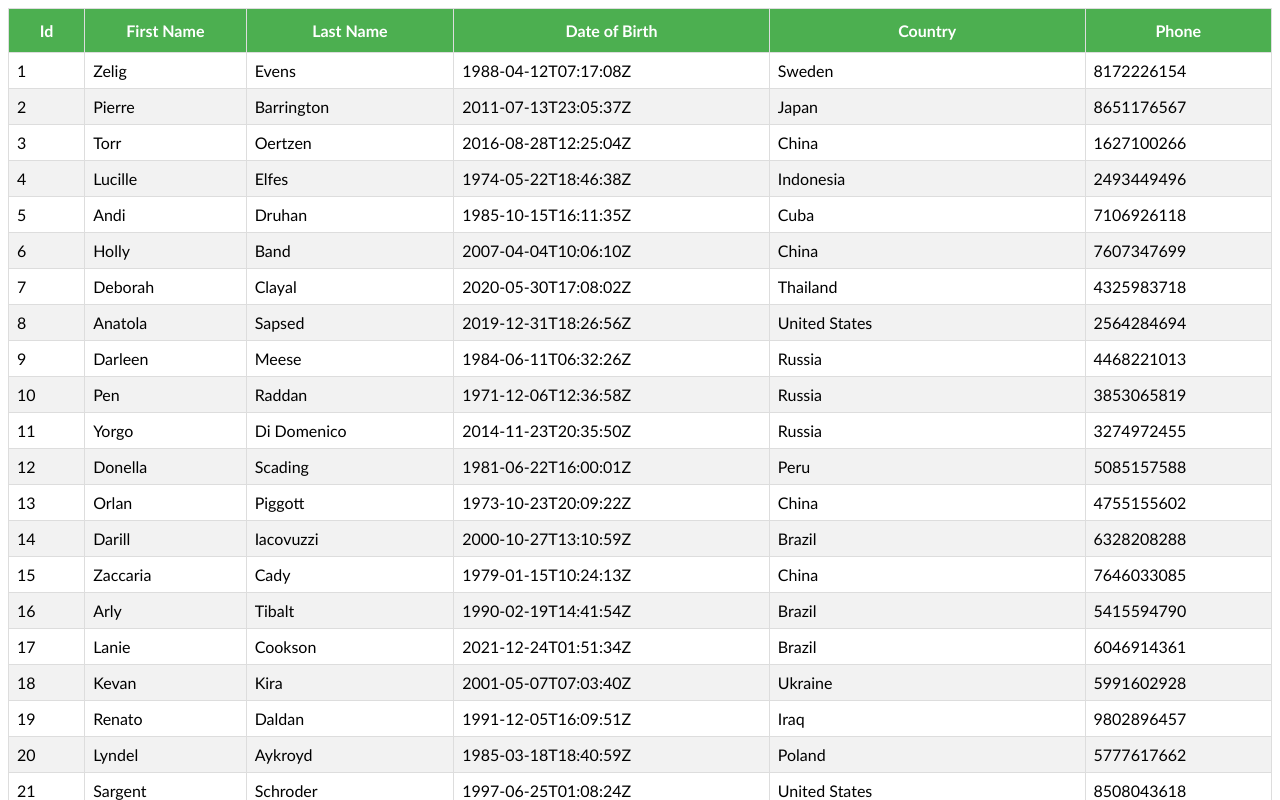
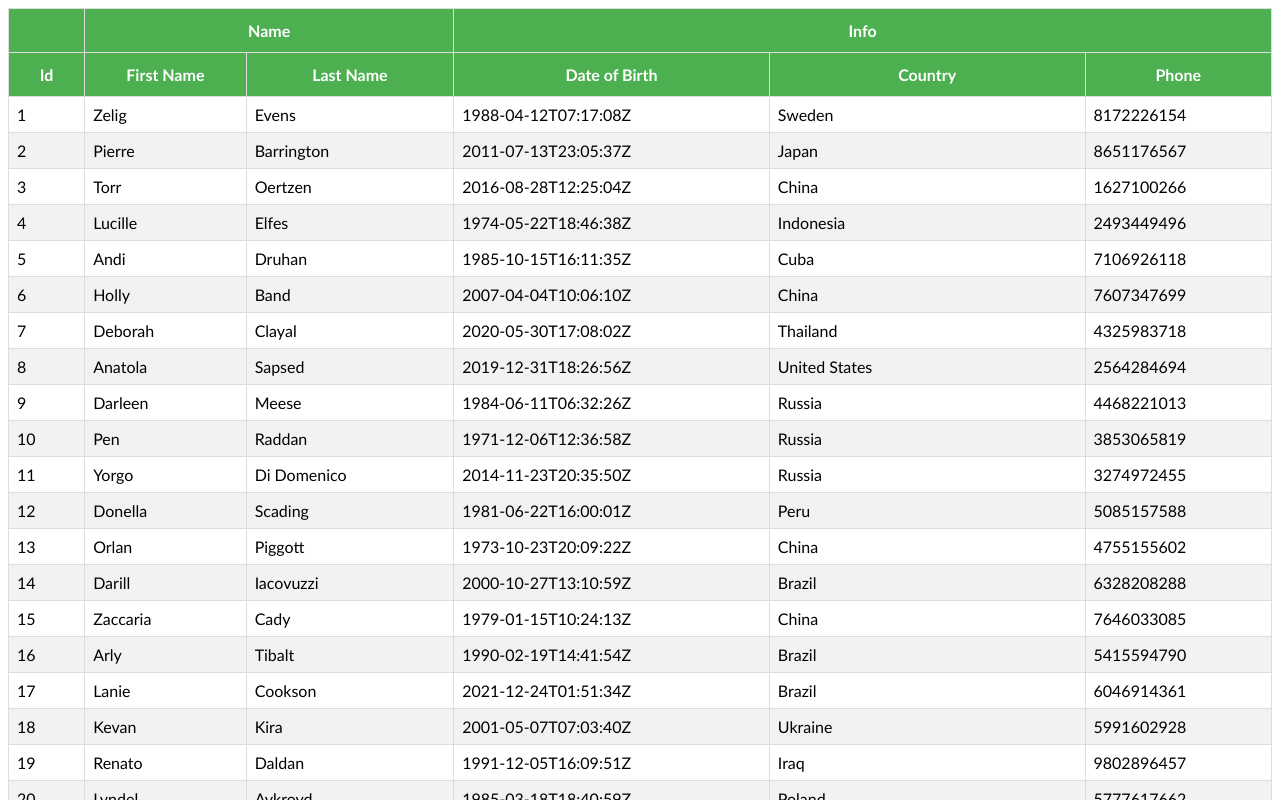
Before and after one commit to SaqibSattar/react-table, a React (Vite) app: page / in a window 1280 px wide. Shown: the top 800 px of the page. Built offline with nearby package versions, Linux system fonts and the light colour scheme.

Commit message:
Header Groups

```diff
--- a/src/components/BasicTable.jsx
+++ b/src/components/BasicTable.jsx
@@ -1,11 +1,11 @@
 import React, { useMemo } from 'react'
 import { useTable } from 'react-table'
 import MOCK_DATA from './MOCK_DATA.json'
-import { COLUMNS } from './columns'
+import { COLUMNS, GROUPED_COLUMNS } from './columns'
 import './table.css'
 
 export const BasicTable = () => {
-  const columns = useMemo(() => COLUMNS, [])
+  const columns = useMemo(() => GROUPED_COLUMNS, [])
   const data = useMemo(() => MOCK_DATA, [])
 
   const {
--- a/src/components/columns.jsx
+++ b/src/components/columns.jsx
@@ -30,4 +30,50 @@
     Footer: 'Phone',
     accessor: 'phone'
   },
+
 ]
+
+export const GROUPED_COLUMNS = [
+  {
+    Header: 'Id',
+    Footer: 'Id',
+    accessor: 'id'
+  },
+  {
+    Header: 'Name',
+    Footer: 'Name',
+    columns: [
+      {
+        Header: 'First Name',
+        Footer: 'First Name',
+        accessor: 'first_name'
+      },
+      {
+        Header: 'Last Name',
+        Footer: 'Last Name',
+        accessor: 'last_name'
+      }
+    ]
+  },
+  {
+    Header: 'Info',
+    Footer: 'Info',
+    columns: [
+      {
+        Header: 'Date of Birth',
+        Footer: 'Date of Birth',
+        accessor: 'date_of_birth'
+      },
+      {
+        Header: 'Country',
+        Footer: 'Country',
+        accessor: 'country'
+      },
+      {
+        Header: 'Phone',
+        Footer: 'Phone',
+        accessor: 'phone'
+      }
+    ]
+  }
+]
```
